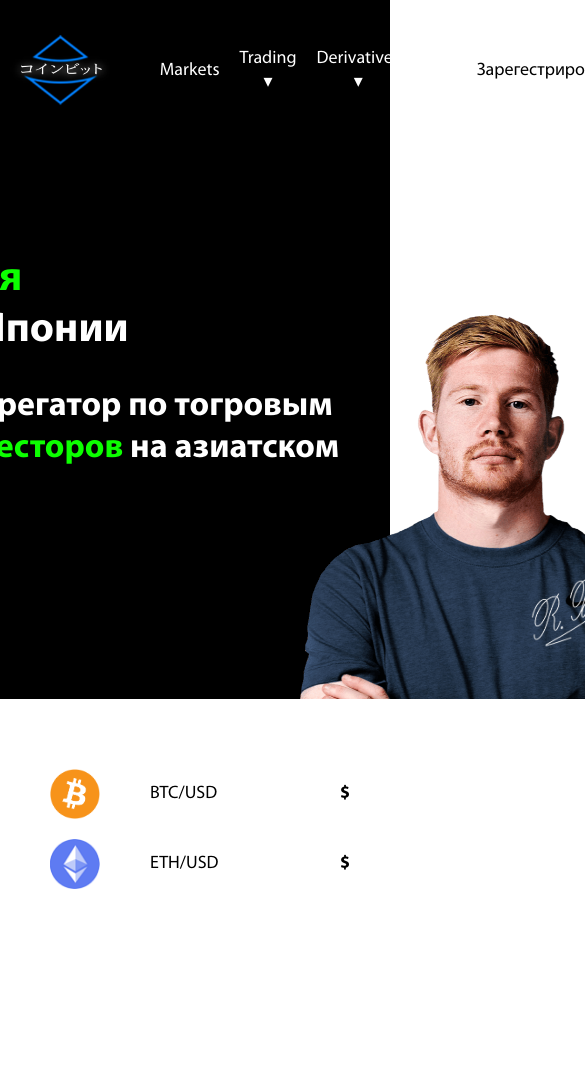
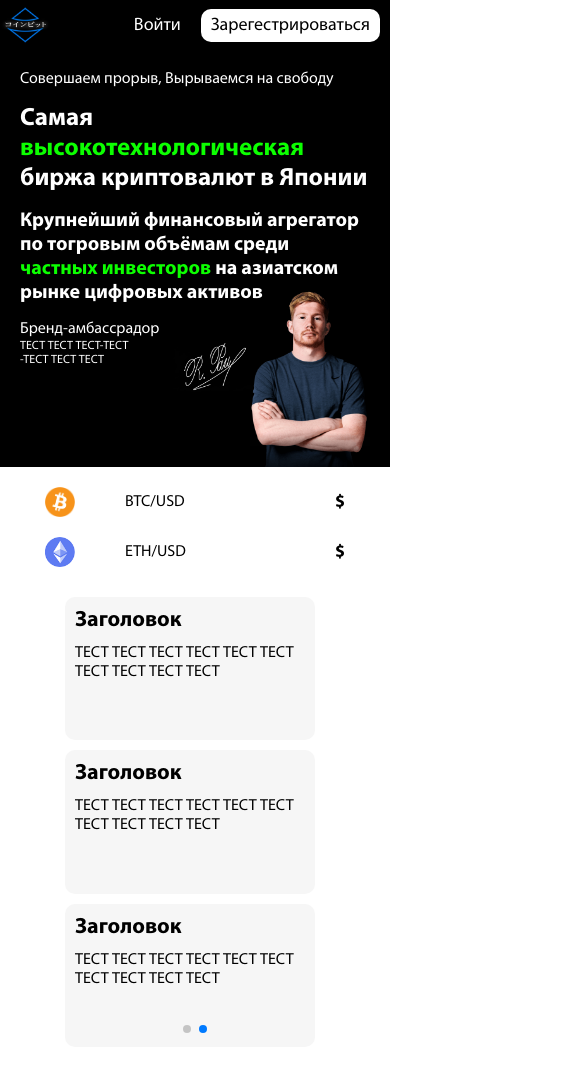
Before and after one commit to DeWhiteMold/cr-site, a React (Create React App) app: page / in a window 390 px wide. Shown: the top 1067 px of the page, 585 px wide, since content can reach past the window. Before the commit the page ends 959 px from the top, so only its background shows below. Built offline with nearby package versions, Linux system fonts and the light colour scheme; no server answers; a web font is replaced by a local one.

Commit message:
added mobile ver.

```diff
--- a/package.json
+++ b/package.json
@@ -7,6 +7,7 @@
     "@testing-library/jest-dom": "^5.16.5",
     "@testing-library/react": "^13.4.0",
     "@testing-library/user-event": "^13.5.0",
+    "body-scroll-lock": "^4.0.0-beta.0",
     "react": "^18.2.0",
     "react-dom": "^18.2.0",
     "react-scripts": "5.0.1",
--- a/public/index.html
+++ b/public/index.html
@@ -1,43 +1,19 @@
 <!DOCTYPE html>
-<html lang="en">
+<html lang="ru">
   <head>
     <meta charset="utf-8" />
     <link rel="icon" href="%PUBLIC_URL%/favicon.ico" />
     <meta name="viewport" content="width=device-width, initial-scale=1" />
-    <meta name="theme-color" content="#000000" />
+    <meta name="theme-color" content="#0cff00" />
     <meta
       name="description"
       content="Web site created using create-react-app"
     />
     <link rel="apple-touch-icon" href="%PUBLIC_URL%/logo192.png" />
-    <!--
-      manifest.json provides metadata used when your web app is installed on a
-      user's mobile device or desktop. See https://developers.google.com/web/fundamentals/web-app-manifest/
-    -->
     <link rel="manifest" href="%PUBLIC_URL%/manifest.json" />
-    <!--
-      Notice the use of %PUBLIC_URL% in the tags above.
-      It will be replaced with the URL of the `public` folder during the build.
-      Only files inside the `public` folder can be referenced from the HTML.
-
-      Unlike "/favicon.ico" or "favicon.ico", "%PUBLIC_URL%/favicon.ico" will
-      work correctly both with client-side routing and a non-root public URL.
-      Learn how to configure a non-root public URL by running `npm run build`.
-    -->
     <title>React App</title>
   </head>
   <body>
-    <noscript>You need to enable JavaScript to run this app.</noscript>
     <div id="root"></div>
-    <!--
-      This HTML file is a template.
-      If you open it directly in the browser, you will see an empty page.
-
-      You can add webfonts, meta tags, or analytics to this file.
-      The build step will place the bundled scripts into the <body> tag.
-
-      To begin the development, run `npm start` or `yarn start`.
-      To create a production bundle, use `npm run build` or `yarn build`.
-    -->
   </body>
 </html>
--- a/src/components/App/App.jsx
+++ b/src/components/App/App.jsx
@@ -1,5 +1,5 @@
 import './App.scss';
-import { useState, useEffect } from 'react';
+import { useState } from 'react';
 import Header from "../Header/Header";
 import Main from "../Main/Main";
 import AuthPopUp from "../AuthPopUp/AuthPopUp";
--- a/src/components/AuthPopUp/AuthPopUp.scss
+++ b/src/components/AuthPopUp/AuthPopUp.scss
@@ -1,7 +1,7 @@
 .popup {
   position: absolute;
-  height: 100vh;
-  width: 100vw;
+  height: 100%;
+  width: 100%;
   display: flex;
   align-items: center;
   justify-content: center;
@@ -75,3 +75,17 @@
   top: 0;
   left: 0;
 }
+
+@media screen and (max-width: 1299px) {
+  .popup {
+    flex-wrap: wrap;
+    align-content: flex-start;
+    overflow-y: hidden;
+
+    &__form {
+      margin-top: 200px;
+      z-index: 30;
+      width: 350px;
+    }
+  }
+}
--- a/src/components/Header/Header.scss
+++ b/src/components/Header/Header.scss
@@ -45,3 +45,23 @@
     margin-left: auto;
   }
 }
+
+@media screen and (max-width: 1299px) {
+  .header {
+    width: 100%;
+    margin: 0;
+
+    &__logo {
+      width: 50px;
+      height: 50px;
+    }
+
+    &__menu {
+      display: none;
+    }
+
+    &__auth {
+      margin-right: 10px;
+    }
+  }
+}
--- a/src/components/Main/Main.jsx
+++ b/src/components/Main/Main.jsx
@@ -16,13 +16,6 @@ function Main() {
   const [btcObj, setBtcObj] = useState('');
   const [ethObj, setEthObj] = useState('');
   const api = new Api();
-
-  function f() {
-    api.getBtc()
-      .then((res) => {console.log(res);})
-      api.getEth()
-        .then((res) => {console.log(res);})
-  }
 
   useEffect(() => {
     api.getBtc()
@@ -85,7 +78,7 @@ function Main() {
             onSlideChange={() => {}}
             onSwiper={(swiper) => {}}
           >
-            <SwiperSlide>
+            <SwiperSlide className='slide'>
               <div className="card">
                 <h3 className="card__title">Заголовок</h3>
                 <p className="card__text">
@@ -105,7 +98,7 @@ function Main() {
                 </p>
               </div>
             </SwiperSlide>
-            <SwiperSlide>
+            <SwiperSlide className='slide'>
               <div className="card">
                 <h3 className="card__title">Заголовок</h3>
                 <p className="card__text">
--- a/src/components/Main/Main.scss
+++ b/src/components/Main/Main.scss
@@ -171,3 +171,85 @@
   height: 100%;
   object-fit: cover;
 }
+
+@media screen and (max-width: 1299px) {
+  .banner {
+    margin-top: 20px;
+    width: 100%;
+    gap: 15px;
+    padding: 0 20px 100px;
+    box-sizing: border-box;
+
+    &__caption {
+      font-size: 16px;
+    }
+
+    &__title {
+      font-size: 25px;
+    }
+
+    &__description {
+      font-size: 20px;
+      max-width: 100%;
+    }
+
+    &__ambassador {
+      margin: 0;
+      align-self: flex-start;
+
+      &-sign {
+        position: absolute;
+        width: 100px;
+        bottom: 75px;
+        right: 125px;
+      }
+
+      &-title {
+        font-size: 16px;
+      }
+
+      &-description {
+        font-size: 12px;
+      }
+    }
+
+    &__ambassador-img {
+      width: 120px;
+      bottom: 0;
+      right: 20px;
+      z-index: 0;
+    }
+  }
+
+  .content {
+    flex-direction: column;
+    padding: 20px 20px;
+  }
+
+  .currency {
+
+    &__logo {
+      width: 30px;
+    }
+
+    &__name {
+      font-size: 16px;
+    }
+  }
+
+  .slide {
+    display: flex;
+    flex-direction: column;
+    gap: 10px;
+  }
+
+  .cards {
+    width: 100%;
+    margin-top: 30px;
+    height: 450px;
+  }
+
+  .card {
+    height: 145px;
+  }
+}
```
Also changed, not shown: 1 other file (tests, documents, lock files or other folders).
